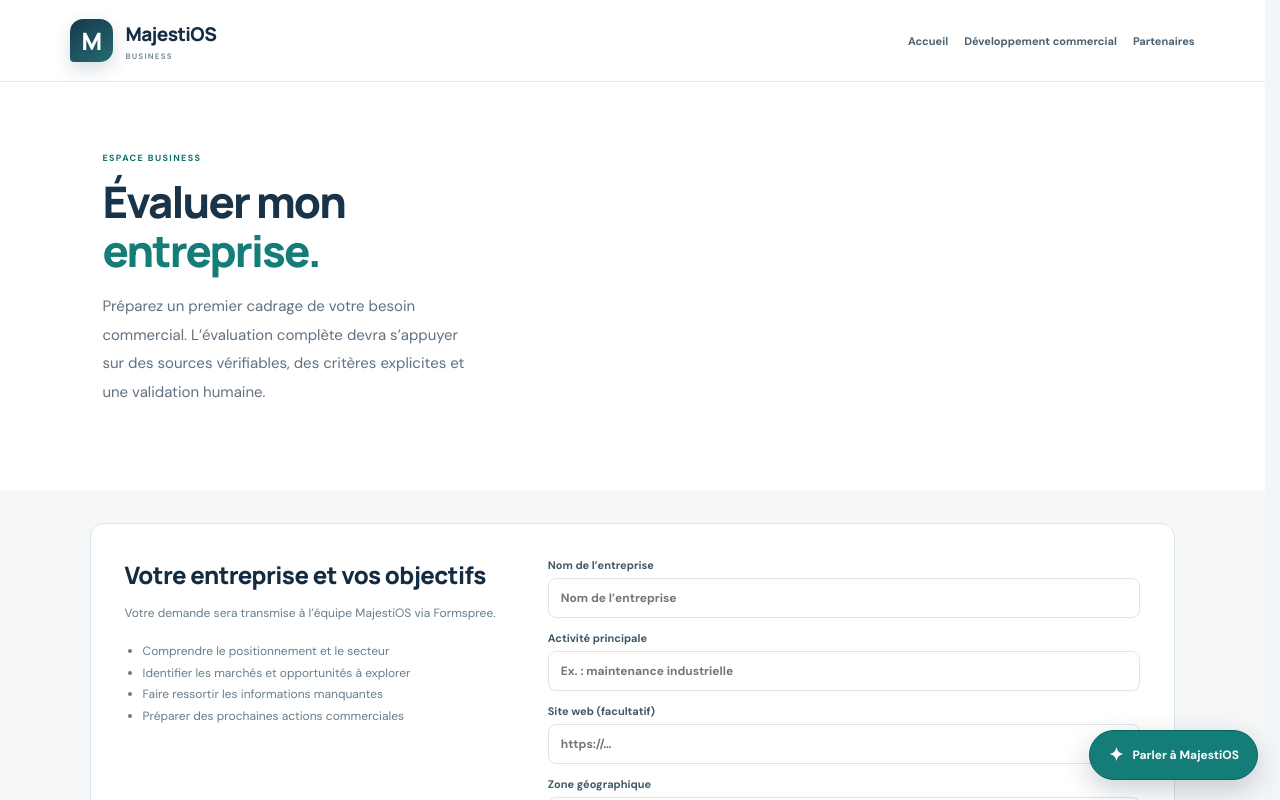
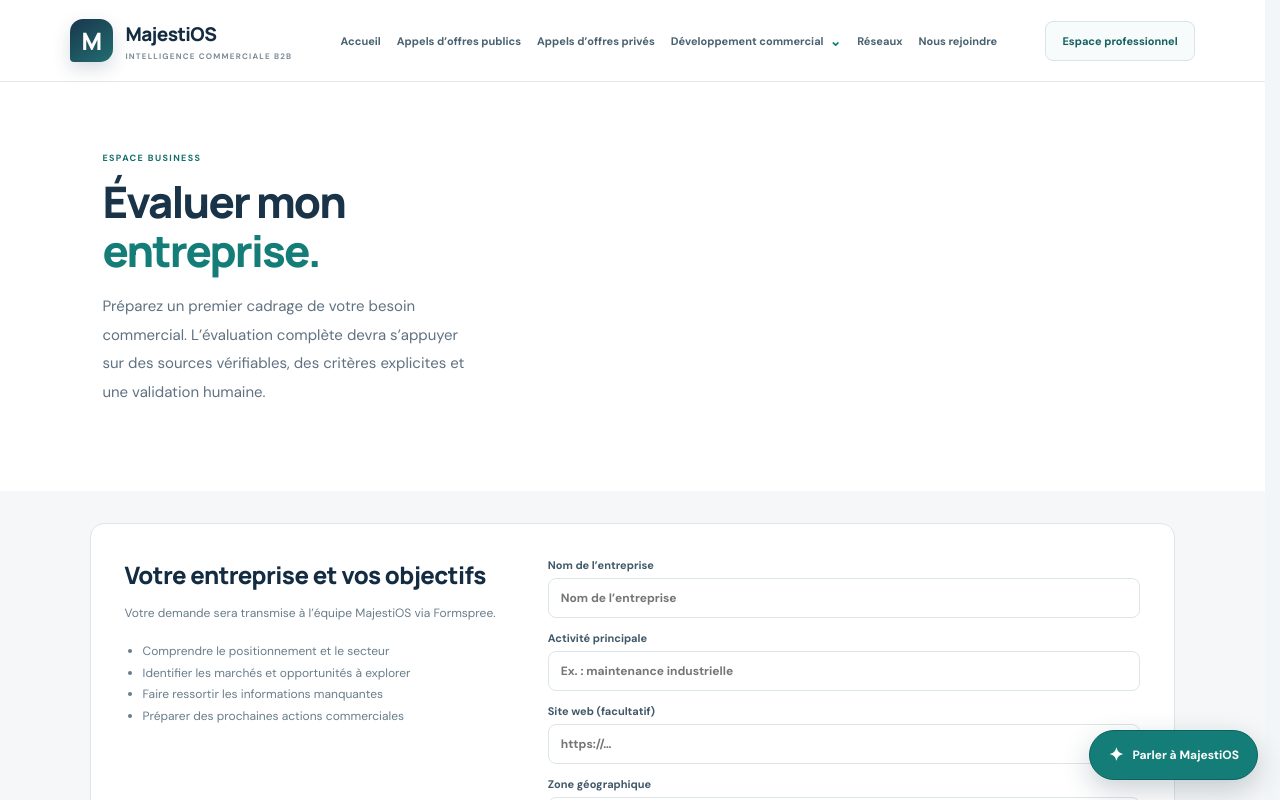
Before and after one commit to Chexpeer/Majestios, a Next.js app: page /business in a window 1280 px wide. Shown: the top 800 px of the page. Built offline with nearby package versions, Linux system fonts and the light colour scheme.

Commit message:
Use shared navigation for consistent site links

```diff
--- a/src/app/business/page.tsx
+++ b/src/app/business/page.tsx
@@ -1,4 +1,5 @@
 "use client";
+import PublicHeader from "@/components/public-header";
 
 import Link from "next/link";
 import { FormEvent, useState } from "react";
@@ -26,7 +27,7 @@ export default function BusinessPage() {
   }
 
   return <main className="public-site concept-page">
-    <header className="public-header"><Link className="public-brand" href="/"><span className="public-brand-mark">M</span><span><strong>MajestiOS</strong><small>BUSINESS</small></span></Link><nav className="public-nav"><Link href="/">Accueil</Link><Link href="/developpement-commercial">Développement commercial</Link><Link href="/partenaires">Partenaires</Link></nav></header>
+    <PublicHeader />
     <section className="how-section concept-hero"><div><span className="section-label">ESPACE BUSINESS</span><h1>Évaluer mon <em>entreprise.</em></h1><p>Préparez un premier cadrage de votre besoin commercial. L’évaluation complète devra s’appuyer sur des sources vérifiables, des critères explicites et une validation humaine.</p></div></section>
     <section className="business-form-wrap"><div className="business-form-intro"><h2>Votre entreprise et vos objectifs</h2><p>Votre demande sera transmise à l’équipe MajestiOS via Formspree.</p><ul><li>Comprendre le positionnement et le secteur</li><li>Identifier les marchés et opportunités à explorer</li><li>Faire ressortir les informations manquantes</li><li>Préparer des prochaines actions commerciales</li></ul></div>
       <form className="business-form" onSubmit={handleSubmit}>
```
